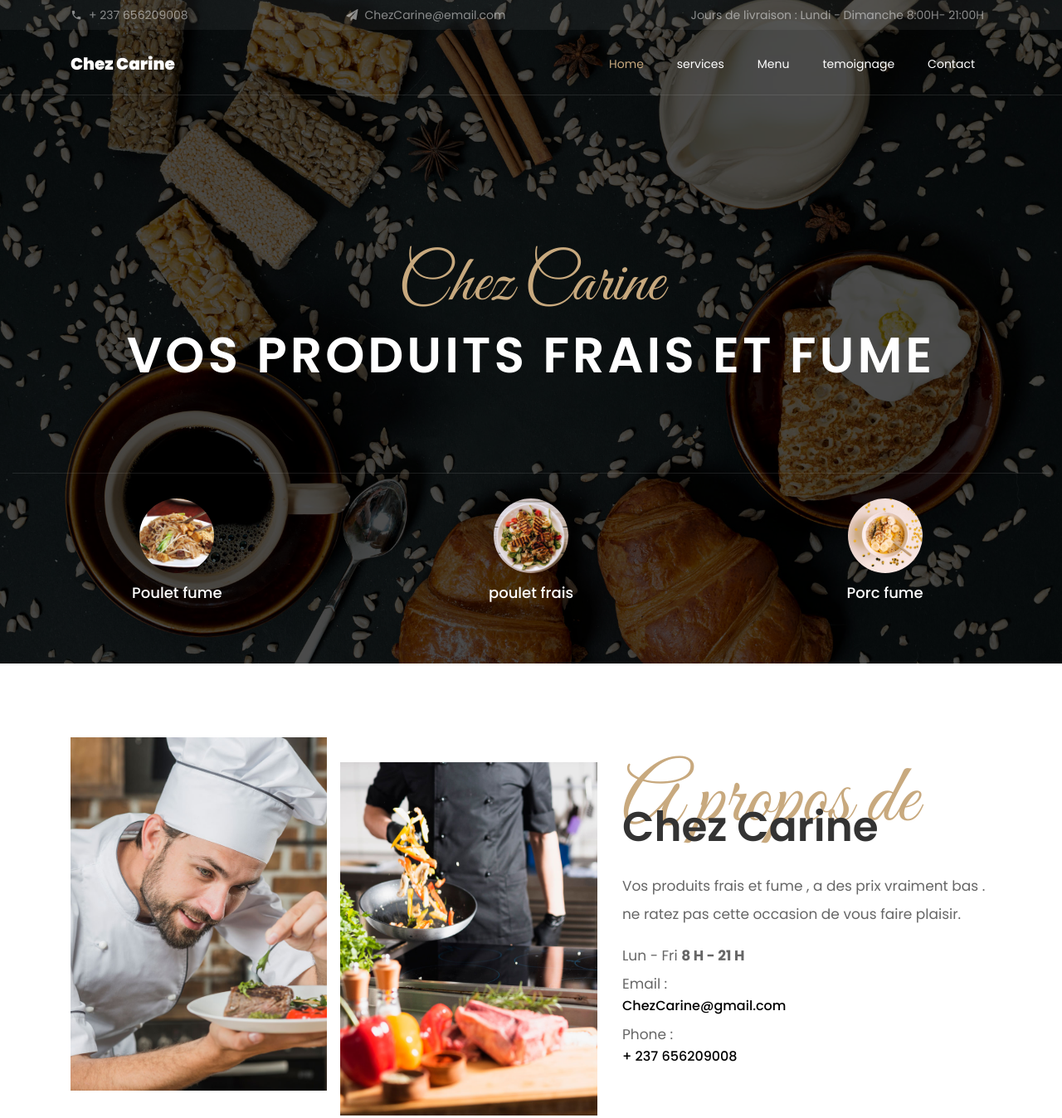
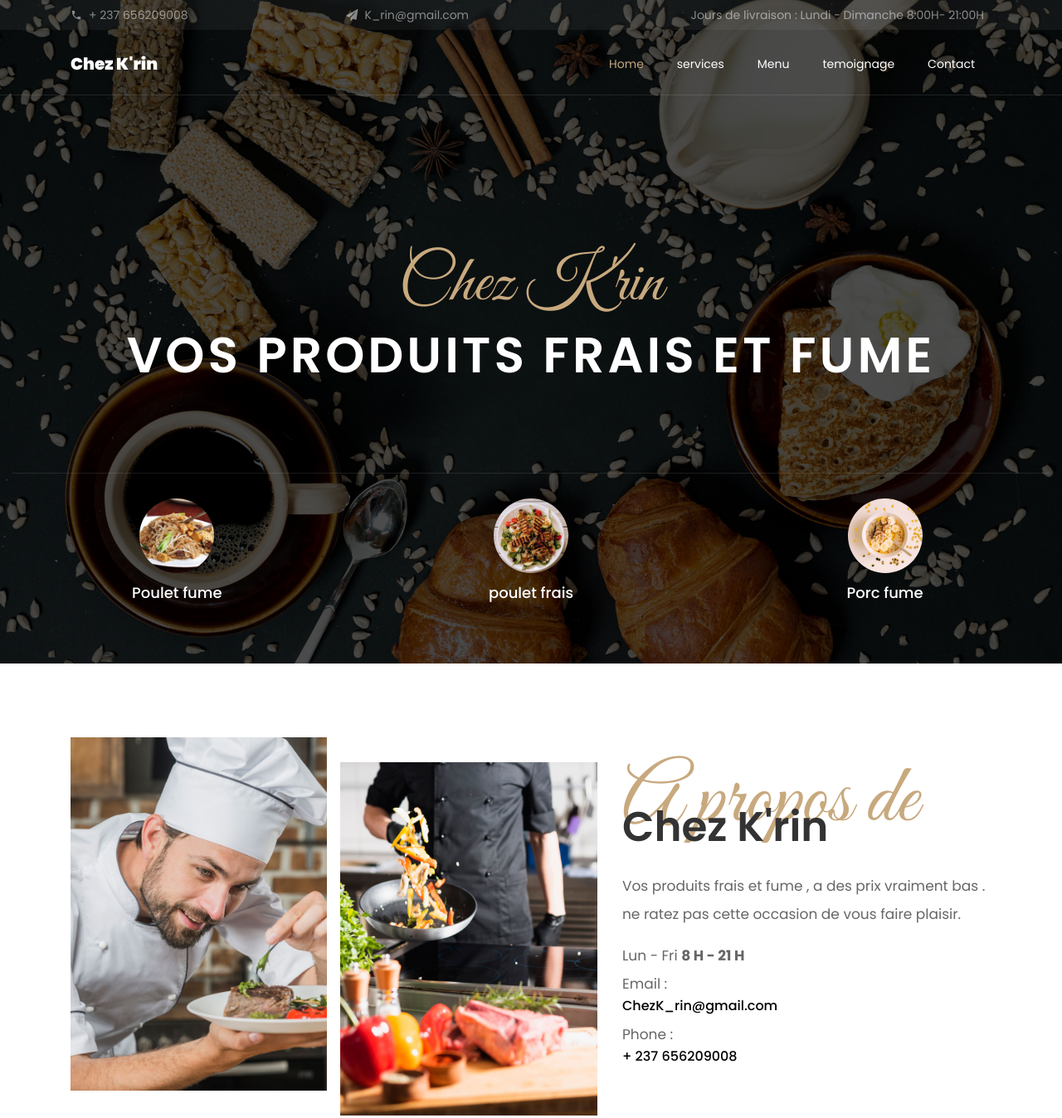
Before and after one commit to ndemeyvan/ChezCarine, a plain HTML site: page index.html in a window 1280 px wide. Shown: the top 1348 px of the page at 83% size. Drawn offline with Linux system fonts and the light colour scheme; some packages are replaced by stand-ins of ours; no server answers; files whose address does not match are found by name.

Commit message:
push init

```diff
--- a/index.html
+++ b/index.html
@@ -1,7 +1,7 @@
 <!DOCTYPE html>
 <html lang="en">
   <head>
-    <title>Chez Carine</title>
+    <title>Chez K'rin</title>
     <meta charset="utf-8">
     <meta name="viewport" content="width=device-width, initial-scale=1, shrink-to-fit=no">
 
@@ -39,7 +39,7 @@
 					    </div>
 					    <div class="col-md pr-4 d-flex topper align-items-center">
 					    	<div class="icon mr-2 d-flex justify-content-center align-items-center"><span class="icon-paper-plane"></span></div>
-						    <span class="text">ChezCarine@email.com</span>
+						    <span class="text">K_rin@gmail.com</span>
 					    </div>
 					    <div class="col-md-5 pr-4 d-flex topper align-items-center text-lg-right justify-content-end">
 						    <p class="mb-0 register-link"><span>Jours de livraison :</span> <span>Lundi - Dimanche</span> <span>8:00H- 21:00H</span></p>
@@ -51,7 +51,7 @@
     </div>
 	  <nav class="navbar navbar-expand-lg navbar-dark ftco_navbar bg-dark ftco-navbar-light" id="ftco-navbar">
 	    <div class="container">
-	      <a class="navbar-brand" href="#index.html">Chez Carine</a>
+	      <a class="navbar-brand" href="#index.html">Chez K'rin</a>
 	      <button class="navbar-toggler" type="button" data-toggle="collapse" data-target="#ftco-nav" aria-controls="ftco-nav" aria-expanded="false" aria-label="Toggle navigation">
 	        <span class="oi oi-menu"></span> Menu
 	      </button>
@@ -76,7 +76,7 @@
           <div class="row slider-text js-fullheight justify-content-center align-items-center" data-scrollax-parent="true">
 
             <div class="col-md-12 col-sm-12 text-center ftco-animate">
-            	<span class="subheading">Chez Carine</span>
+            	<span class="subheading">Chez K'rin</span>
               <h1 class="mb-4">Vos produits frais et fumes</h1>
             </div>
 
@@ -90,7 +90,7 @@
           <div class="row slider-text js-fullheight justify-content-center align-items-center" data-scrollax-parent="true">
 
             <div class="col-md-12 col-sm-12 text-center ftco-animate">
-            	<span class="subheading">Chez Carine</span>
+            	<span class="subheading">Chez K'rin</span>
               <h1 class="mb-4">Vos produits frais et fume</h1>
             </div>
 
@@ -104,7 +104,7 @@
           <div class="row slider-text justify-content-center align-items-center" data-scrollax-parent="true">
 
             <div class="col-md-12 col-sm-12 text-center ftco-animate">
-            	<span class="subheading">Chez Carine</span>
+            	<span class="subheading">Chez K'rin</span>
               <h1 class="mb-4">Vos produits frais et fume</h1>
             </div>
 
@@ -161,12 +161,12 @@
 					<div class="col-md-5 wrap-about pt-5 pt-md-5 pb-md-3 ftco-animate">
 	          <div class="heading-section mb-4 my-5 my-md-0">
 	          	<span class="subheading">A propos de</span>
-	            <h2 class="mb-4">Chez Carine</h2>
+	            <h2 class="mb-4">Chez K'rin</h2>
 	          </div>
 	          <p>Vos produits frais et fume , a des prix vraiment bas . ne ratez pas cette occasion de vous faire plaisir.</p>
 						<pc class="time">
 							<span>Lun - Fri <strong>8 H - 21 H</strong></span>
-              <span>Email : <h6 style="color: black">ChezCarine@gmail.com</h6></span>
+              <span>Email : <h6 style="color: black">ChezK_rin@gmail.com</h6></span>
               <span> Phone : <h6 style="color: black">+ 237 656209008</h6></span>
 						</p>
 					</div>
@@ -490,7 +490,7 @@
         <div class="row justify-content-center mb-5">
           <div class="col-md-12 text-center heading-section ftco-animate">
           	<span class="subheading">Temoignages</span>
-            <h2 class="mb-4">Nos clients satisfaientt</h2>
+            <h2 class="mb-4">Nos clients satisfaient</h2>
           </div>
         </div>
         <div class="row ftco-animate justify-content-center">
@@ -606,7 +606,7 @@
                 <h2 class="ftco-heading-2">Contacts</h2>
                 <p>Contactez nous via notre email ou par telephone.</p>
                 <div class="one-forth">
-                    <span>Email : <h6 style="color: white">ChezCarine@gmail.com</h6></span>
+                    <span>Email : <h6 style="color: white">ChezK_rin@gmail.com</h6></span>
                     <span> Phone : <h6 style="color: white">+ 237 656209008</h6></span>
                   </div>
               </div>
```
